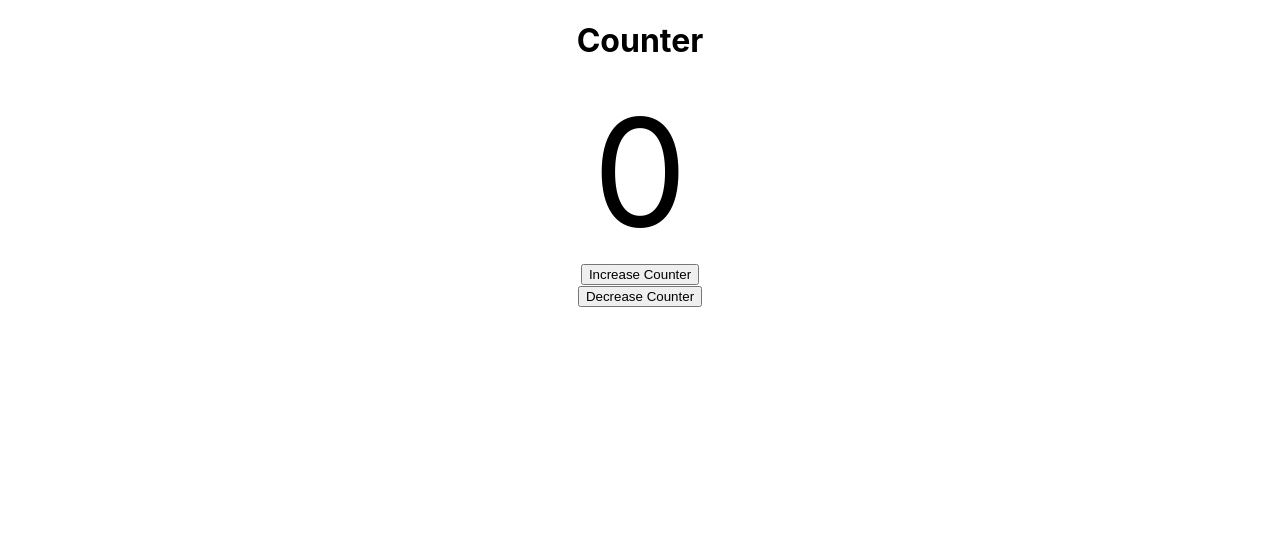
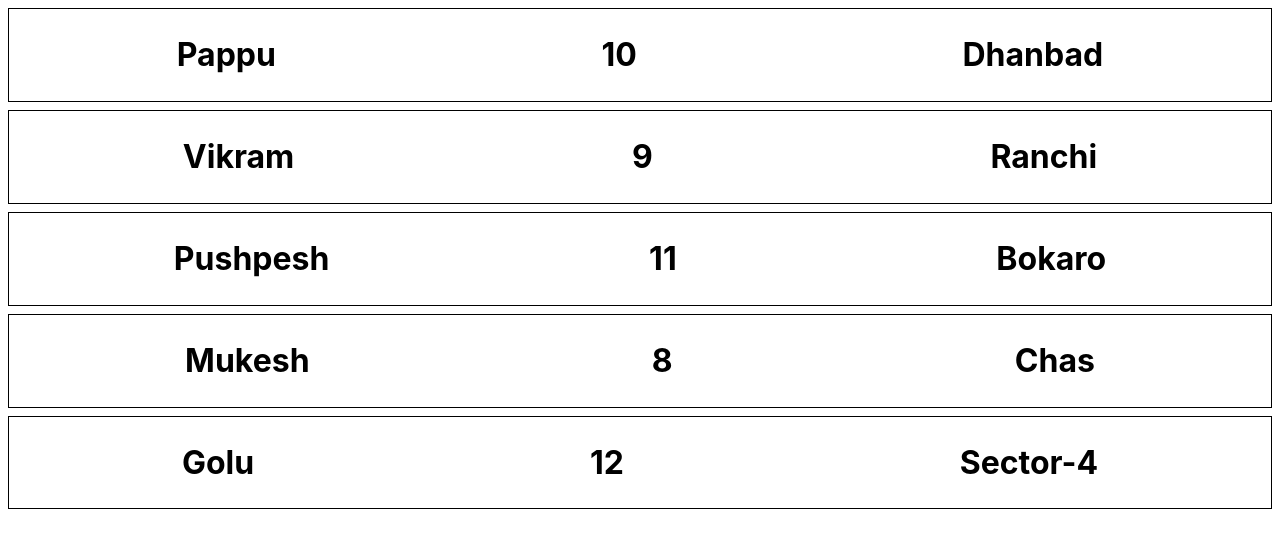
Before and after one commit to pappu-kumar-mahto/React, a React (Create React App) app in the folder Projects/ReactJs-2/: page / in a window 1280 px wide. Shown: the top 548 px of the page. Built offline with nearby package versions, Linux system fonts and the light colour scheme.

Commit message:
ReactJs-2: RenderingUsingLoops with map method, "key" prop to make each element different.

```diff
--- a/Projects/ReactJs-2/src/App.js
+++ b/Projects/ReactJs-2/src/App.js
@@ -1,10 +1,10 @@
 import './App.css';
 // import HelloClass from"./components/HelloClass"
-import CounterComponent from "./components/Counter/CounterComponent"
+// import CounterComponent from "./components/Counter/CounterComponent"
+import RenderingUsingLoops from "./components/RenderingUsingLoops"
 function App() {
   return (
-    // <HelloClass/>
-    <CounterComponent />
+    <RenderingUsingLoops/>
   )
 }
 
--- /dev/null
+++ b/Projects/ReactJs-2/src/components/RenderingUsingLoops.js
@@ -0,0 +1,62 @@
+import React, { Component } from 'react';
+
+class RenderingUsingLoops extends Component {
+    constructor(props) {
+        super(props)
+
+        this.state = {
+            students : [
+                {
+                    name: 'Pappu',
+                    batchNo: '10',
+                    city: 'Dhanbad'
+                },
+                {
+                    name: 'Vikram',
+                    batchNo: '9',
+                    city: 'Ranchi'
+                },
+                {
+                    name: 'Pushpesh',
+                    batchNo: '11',
+                    city: 'Bokaro'
+                },
+                {
+                    name: 'Mukesh',
+                    batchNo: '8',
+                    city: 'Chas'
+                },
+                {
+                    name: 'Golu',
+                    batchNo: '12',
+                    city: 'Sector-4'
+                }
+            ]
+        }
+    }
+    render() {
+        let { students } = this.state
+        return (
+          <>
+            {students.map((student, index) => (
+              <div
+                style={{
+                  display: "flex",
+                  justifyContent: "space-around",
+                  border: "1px solid black",
+                  margin: "8px",
+                  padding: "5px",
+                }}
+                key={index}
+              >
+                <h1>{student.name}</h1>
+                <h1>{student.batchNo}</h1>
+                <h1>{student.city}</h1>
+              </div>
+            ))}
+          </>
+        );
+    }
+}
+
+export default RenderingUsingLoops
```
